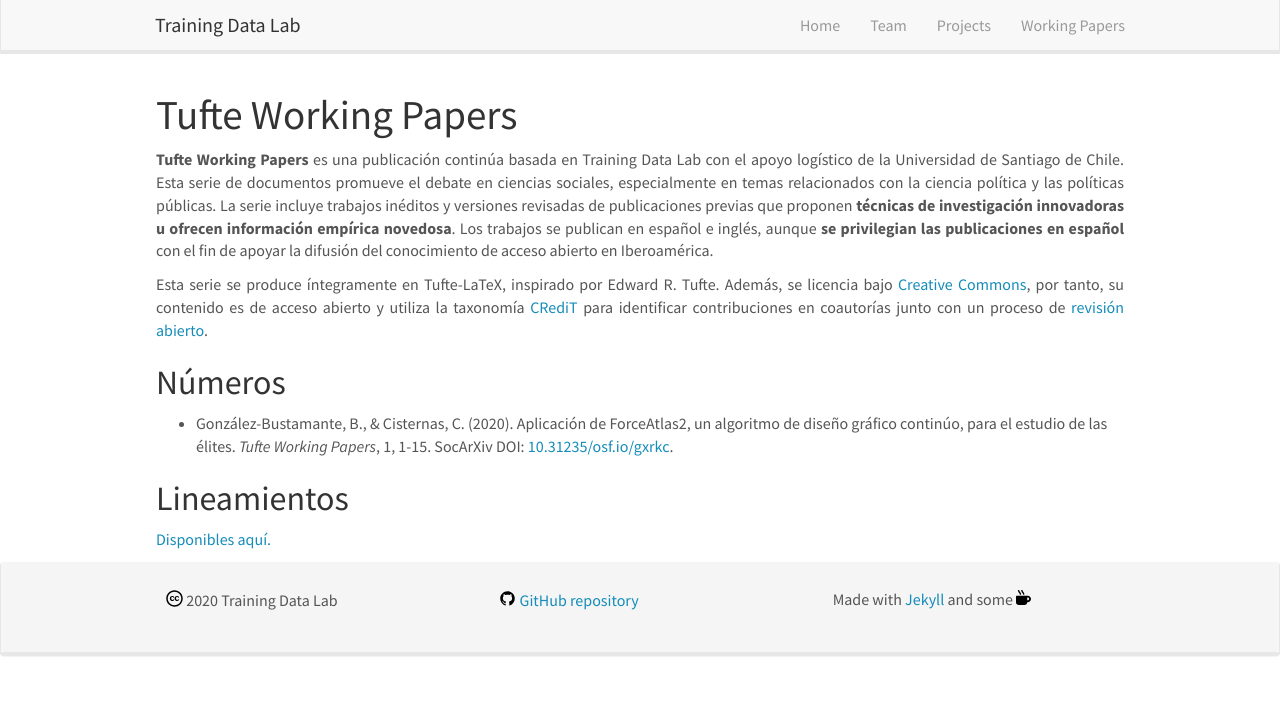
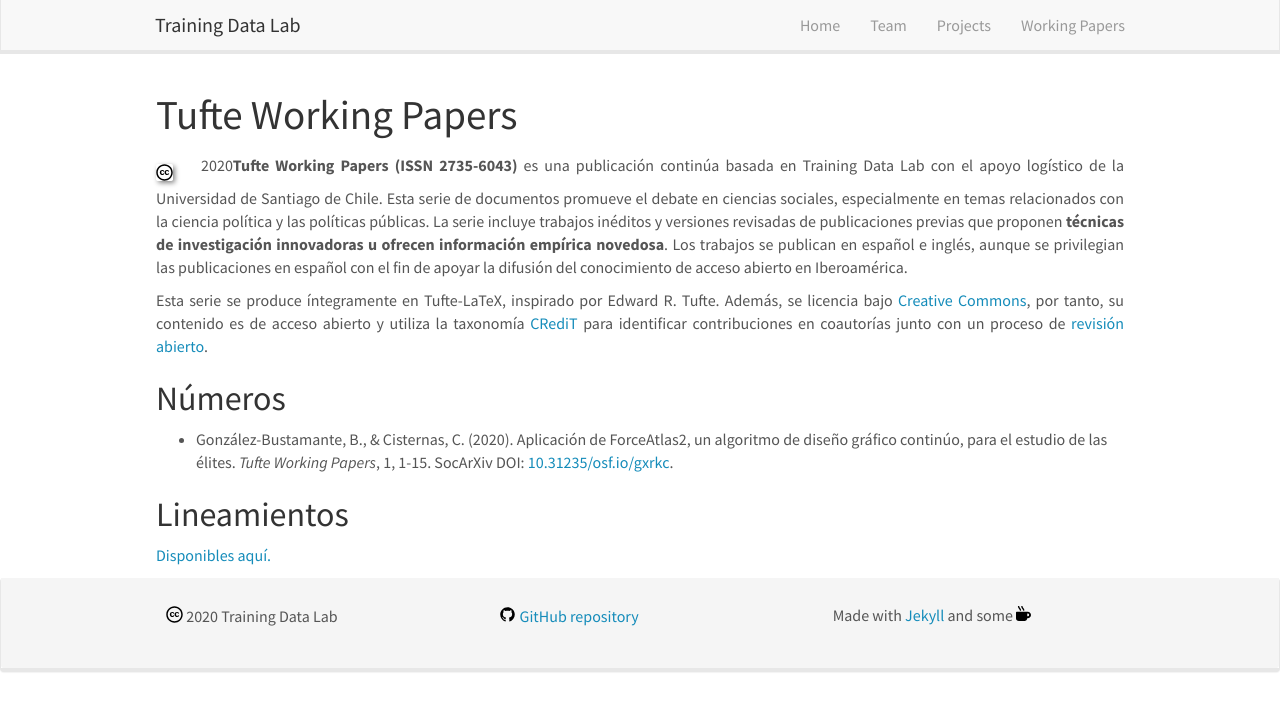
Before and after one commit to training-datalab/old-training-datalab.com, a Jekyll site: the page built from _pages/tufte-working-papers.md, in a window 1280 px wide. Shown: the top 711 px of the page. Built offline with Jekyll 4.4.1, drawn with Linux system fonts in a browser that asks for light colours; nearby versions of some CDN libraries.

Commit message:
Update tufte-working-papers.md

```diff
--- a/_pages/tufte-working-papers.md
+++ b/_pages/tufte-working-papers.md
@@ -8,7 +8,7 @@
 
 # Tufte Working Papers
 
-<p align=" justify"><b>Tufte Working Papers</b> es una publicación continúa basada en Training Data Lab con el apoyo logístico de la Universidad de Santiago de Chile. Esta serie de documentos promueve el debate en ciencias sociales, especialmente en temas relacionados con la ciencia política y las políticas públicas. La serie incluye trabajos inéditos y versiones revisadas de publicaciones previas que proponen <strong>técnicas de investigación innovadoras u ofrecen información empírica novedosa</strong>. Los trabajos se publican en español e inglés, aunque <strong>se privilegian las publicaciones en español</strong> con el fin de apoyar la difusión del conocimiento de acceso abierto en Iberoamérica.</p>
+<p align=" justify"><img src="{{ site.url }}{{ site.baseurl }}/images/svg/creative-commons-brands.svg" alt="Creative Commons" height="17" width="17" /> 2020<b>Tufte Working Papers (ISSN 2735-6043)</b> es una publicación continúa basada en Training Data Lab con el apoyo logístico de la Universidad de Santiago de Chile. Esta serie de documentos promueve el debate en ciencias sociales, especialmente en temas relacionados con la ciencia política y las políticas públicas. La serie incluye trabajos inéditos y versiones revisadas de publicaciones previas que proponen <strong>técnicas de investigación innovadoras u ofrecen información empírica novedosa</strong>. Los trabajos se publican en español e inglés, aunque se privilegian las publicaciones en español con el fin de apoyar la difusión del conocimiento de acceso abierto en Iberoamérica.</p>
 
 <p align=" justify">Esta serie se produce íntegramente en Tufte-LaTeX, inspirado por Edward R. Tufte. Además, se licencia bajo <a href="https://github.com/Tufte-Papers/tuftepapers.com/blob/master/LICENSE.txt" target="_blank">Creative Commons</a>, por tanto, su contenido es de acceso abierto y utiliza la taxonomía <a href="https://bgonzalezbustamante.github.io/CRediT/" target="_blank">CRediT</a> para identificar contribuciones en coautorías junto con un proceso de <a href="/open-review/">revisión abierto</a>.</p>
 
```
